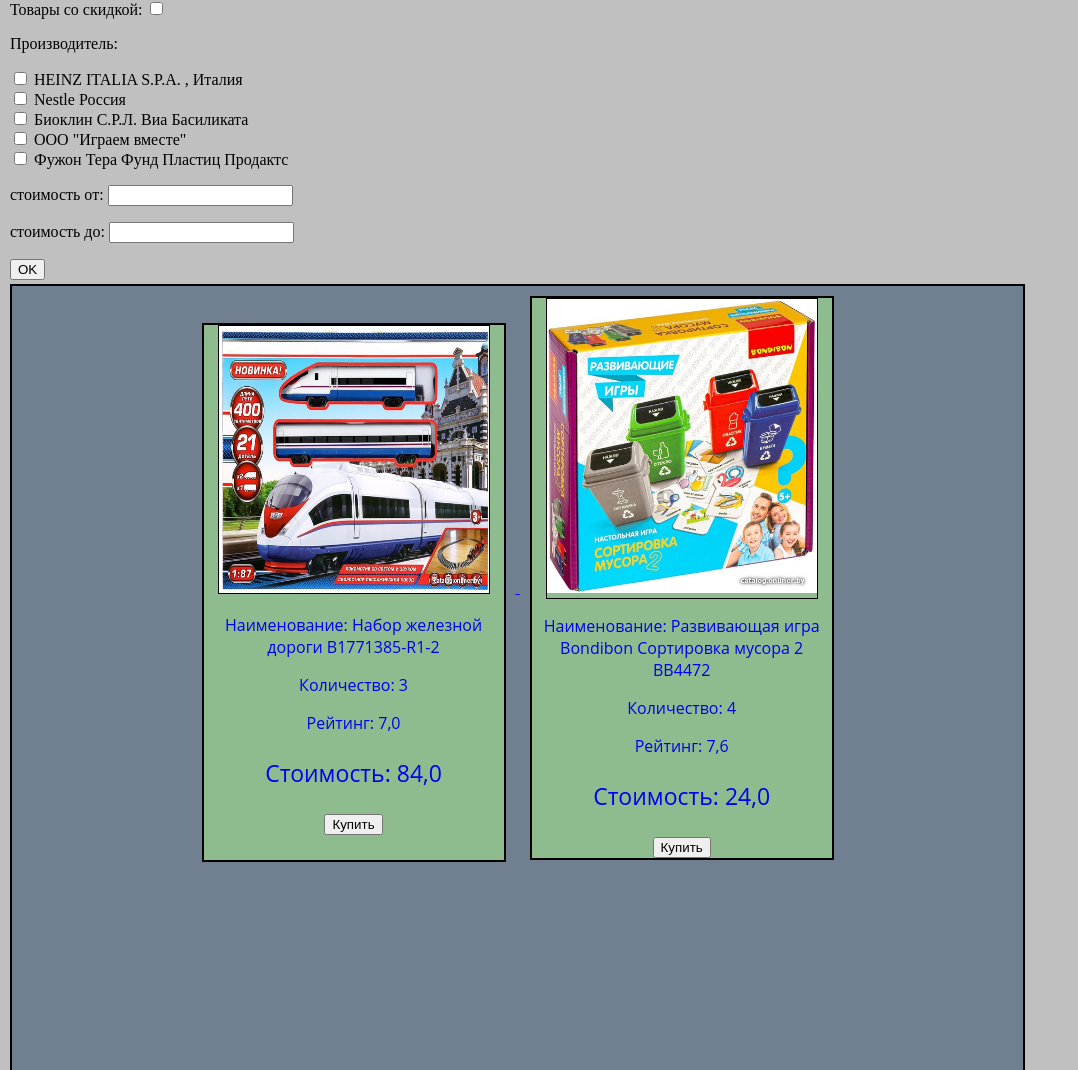
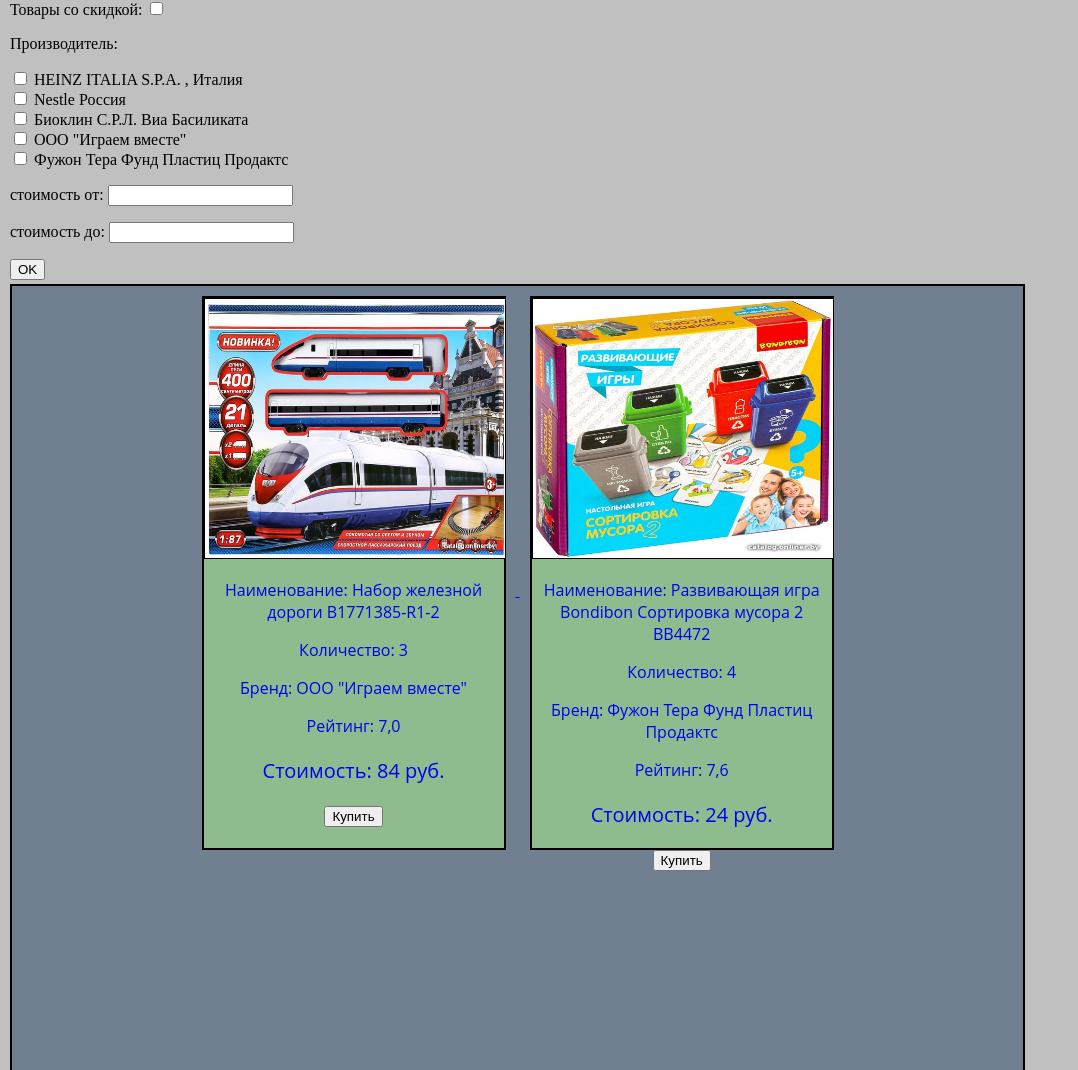
Before and after one commit to SergeyEroshevich/project_store, a Django app: a page that uses store/main/templates/main.html in a window 1280 px wide. Shown: the part 435-1505 px from the top of the page, without its empty margins (0-1078 px from the left). Run offline with Django 4.2, Linux system fonts and the light colour scheme; data comes from the database, SQL or seed files in the repository; both versions use the stored data as it was after the commit; some libraries are stand-ins or nearby versions.

Commit message:
second commit

```diff
--- a/store/main/forms.py
+++ b/store/main/forms.py
@@ -11,7 +11,7 @@
     price = forms.DecimalField(max_digits=5, decimal_places=2, min_value=0, label='Стоимость')
     country = forms.CharField(max_length=30, label='Страна производства')
     description = forms.CharField(max_length=100, label='Краткое описание', widget=forms.Textarea)
-    full_description = forms.CharField(max_length=250, label='Подробное описание', widget=forms.Textarea)
+    full_description = forms.CharField(max_length=1000, label='Подробное описание', widget=forms.Textarea)
     stock = forms.IntegerField(min_value=0, label='Количество')
 
     class Meta:
@@ -49,8 +49,8 @@
         fields = ('email', 'first_name', 'last_name',)
 
 class OrderForm(forms.ModelForm):
-    adress = forms.CharField(widget=forms.Textarea())
-    phone = forms.CharField(widget=forms.TextInput())
+    adress = forms.CharField(widget=forms.Textarea(), label='Адрес')
+    phone = forms.CharField(widget=forms.TextInput(), label='Телефон')
     total = forms.CharField(label= 'Итого', widget=forms.TextInput(attrs={'readonly':'readonly'}))
 
 
@@ -78,7 +78,7 @@
 
 
 class SearchForm(forms.Form):
-    discount = forms.BooleanField(label='Товары со скидкой')
+    discount = forms.BooleanField(label='Товары со скидкой', required=False)
     brand = forms.ModelMultipleChoiceField(queryset=Brand.objects.all(), widget=forms.CheckboxSelectMultiple, label='Производитель')
-    price_from = forms.IntegerField(min_value=0, label='стоимость от')
-    price_to = forms.IntegerField(min_value=0, label='стоимость до')
+    price_from = forms.IntegerField(min_value=0, label='стоимость от', required=False)
+    price_to = forms.IntegerField(min_value=0, label='стоимость до', required=False)
--- a/store/main/models.py
+++ b/store/main/models.py
@@ -46,7 +46,7 @@
     available = models.BooleanField(default=True)
     created = models.DateTimeField(auto_now_add=True)
     updated = models.DateTimeField(auto_now=True)
-    rating = models.FloatField(null=True)
+    rating = models.FloatField(null=True, blank=True)
 
     def __str__(self):
         return self.name
--- a/store/main/static/css/style.css
+++ b/store/main/static/css/style.css
@@ -163,10 +163,10 @@
 }
 
 .card_product{
-    display: inline-table;
+    display: inline-block;
     justify-content: space-between;
     width: 300px;
-    height: 535px;
+    height: 550px;
     background: darkseagreen;
     margin: 10px;
     border: 2px solid black;
@@ -174,8 +174,8 @@
 
 .card_img{
     display: inline-block;
-    width: 90%;
-    height: 50%;
+    width: 100%;
+    height: 47%;
     border: 1px solid black;
 
 }
@@ -221,9 +221,9 @@
 }
 
 .card_detail{
-    display: inline-table;
-    width: 300px;
-    height: 300px;
+    display: inline-block;
+    width: 400px;
+    height: 400px;
     background: darkseagreen;
     margin: 15px;
     border: 2px solid black;
--- a/store/main/templates/main.html
+++ b/store/main/templates/main.html
@@ -105,8 +105,9 @@
                     <p>Наименование: {{product.name}}</p>
                     <p>Количество: {{product.stock}}</p>
     <!--                <p>Количество проданных: {{product.res2}}</p>-->
+                    <p>Бренд: {{product.brand}}</p>
                     <p>Рейтинг: {{product.rating}}</p>
-                    <p style="font-size: 23px">Стоимость: {{product.res}}</p>
+                    <p style="font-size: 20px">Стоимость: {{product.res}} руб.</p>
                     <form action="http://127.0.0.1:8000/make_order/{{product.name}}" method="get">
                         {% csrf_token %}
                         <input type="submit" value="Купить">
--- a/store/main/templates/my_orders.html
+++ b/store/main/templates/my_orders.html
@@ -11,6 +11,7 @@
         <p><a href="/order_details_for_buyer/{{order.id}}/">Номер заказа: {{order.id}}</a></p>
         <p>Дата заказа: {{order.data_order}}</p>
         <p>Статус: {{order.status}}</p>
+        <p>Стоимость: {{order.total}}</p>
 
         <br>
 
--- a/store/main/views.py
+++ b/store/main/views.py
@@ -3,8 +3,13 @@
 from django.contrib.auth import login
 from django.contrib.auth.decorators import login_required
 from django.contrib.auth.models import User
-from django.db.models import Count, F, ExpressionWrapper, DecimalField, FloatField
+from django.core.mail import send_mail
+from django.db.models import Count, F, ExpressionWrapper, DecimalField, FloatField, Q, IntegerField
+from django.db.models.signals import post_save
+from django.dispatch import receiver
 from django.shortcuts import render, get_object_or_404, redirect
+from django.template.loader import render_to_string
+from django.utils.html import strip_tags
 from rest_framework.decorators import permission_classes
 from rest_framework.permissions import IsAuthenticatedOrReadOnly, IsAuthenticated
 
@@ -19,13 +24,24 @@
     form_search = SearchForm()
     category = None
     categories = Category.objects.all()
-    # products = Product.objects.filter(available=True)
-    products = Product.objects.annotate(res=ExpressionWrapper(F('price')*1.2, FloatField()), res2=Count('order'))
+    products = Product.objects.annotate(res=ExpressionWrapper(F('price')*1.2, IntegerField()), res2=Count('order')).filter(available=True)
+    # products = Product.objects.annotate(res=F('price')*1.2, res2=Count('order')).filter(available=True)
 
     if category_slug:
         category = get_object_or_404(Category, slug=category_slug)
         products = products.filter(category=category)
+
     if request.method == 'POST':
+        if request.POST.get('discount') == 'on':
+            products = products.filter(discount=True)
+        if request.POST.get('brand'):
+            brands = request.POST.getlist('brand')
+            products = products.filter(brand__in=[i for i in brands])
+        if request.POST.get('price_from'):
+            products = products.filter(res__gte=request.POST.get('price_from'))
+        if request.POST.get('price_to'):
+            products = products.filter(res__lte=request.POST.get('price_to'))
+
         if request.POST.get('sort'):
             sort = int(request.POST.get('sort'))
             if sort == 1:
@@ -74,9 +90,19 @@
             order.products.add(product)
         product.stock = product.stock - 1
         product.save()
-
     context = {'form': form, 'product':product}
     return render(request, 'make_order.html', context)
+
+
+@receiver(post_save, sender=Order)
+def mail_make_order(sender, **kwargs):
+    subject = 'Оформление заказа в магазине'
+    html_message = render_to_string('message_order.html', {'order': kwargs.get('instance')})
+    plain_message = strip_tags(html_message)
+    from_email = 'eroshik.test@gmail.com'
+    instance = kwargs.get('instance')
+    to_mail = instance.buyer.email
+    send_mail(subject, plain_message, from_email, [to_mail], html_message=html_message)
 
 
 def product_detail(request, product_id, product_slug):
@@ -142,6 +168,18 @@
             return redirect('/')
     context = {'form': form}
     return render(request, 'registration.html', context)
+
+
+@receiver(post_save, sender=User)
+def mail_registration(sender, **kwargs):
+    subject = 'Регистрация на сайте интернет-магазина'
+    html_message = render_to_string('message_registration.html', {'user': kwargs.get('instance')})
+    plain_message = strip_tags(html_message)
+    from_email = 'eroshik.test@gmail.com'
+    instance = kwargs.get('instance')
+    to_mail = instance.email
+    send_mail(subject, plain_message, from_email, [to_mail], html_message=html_message)
+
 
 @login_required()
 def change_profile(request):
```
Also changed, not shown: store/main/templates/message_order.html (added, +10 -0 lines), store/main/templates/message_registration.html (added, +11 -0 lines), store/store/settings.py (+9 -0 lines), store/db.sqlite3, store/main/migrations/0028_alter_product_rating.py (added), store/media/product/2022/03/18/0a2f8c17d3f056be861e1082bbf260de-90.webp (added), store/media/product/2022/03/18/89a3bdde474c99a481bac18626013730-90.webp (added), store/media/product/2022/03/18/fed71b7450e5b9cabba1484fbd64d209-90.webp (added).
